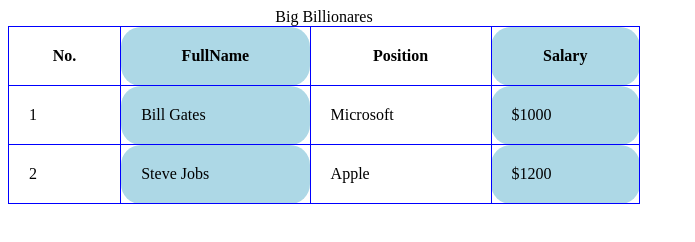
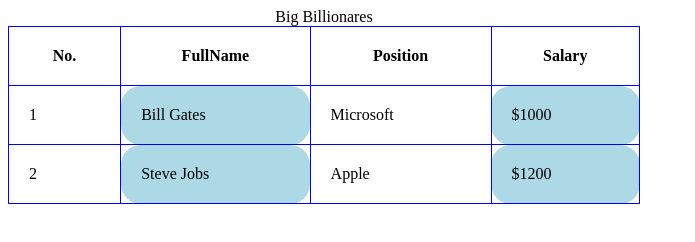
Before and after one commit to Maunducyrus/Web-Development-Class-Be-A-PRO, a plain HTML site: page htmltables.html in a window 1280 px wide. Shown: the whole page, without its empty margins (0-695 px from the left). Drawn offline with Linux system fonts and the light colour scheme.

Commit message:
........

```diff
--- a/htmltables.html
+++ b/htmltables.html
@@ -19,7 +19,7 @@
             padding: 20px;
 
         }
-        th:nth-child(even), td:nth-child(even){
+        td:nth-child(even){
             background-color: lightblue;
         }
      </style>
```
